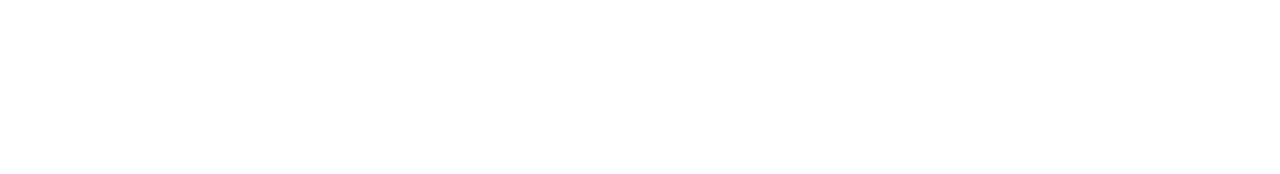
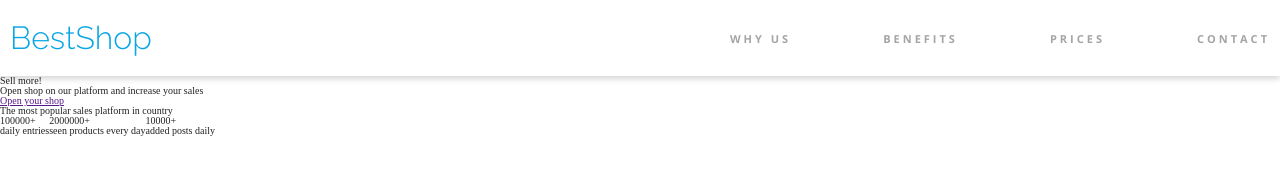
Before and after one commit to sapaqi/BestShop3, a plain HTML site: page index.html in a window 1280 px wide. Drawn offline with nearby package versions, Linux system fonts and the light colour scheme.

Commit message:
Dodanie hedaera

```diff
--- a/css/style.css
+++ b/css/style.css
@@ -16,10 +16,67 @@
     --borderRadiusSmall: 5px;
     --borderRadiusBig: 18px;
 
-
 }
 
+html {
+    font-size: 62.5%;
+}
 
 * {
     box-sizing: border-box;
 }
+
+.container {
+    margin: 0 auto;
+    max-width: var(--containerWidth);
+    display: flex;
+}
+
+header {
+    width: 100%;
+    background: var(--colorWhite) 0 0 no-repeat padding-box;
+    box-shadow: 0 3px 6px #00000029;
+    opacity: 1;
+}
+header .container {
+    justify-content: space-between;
+    align-items: center;
+}
+
+.logotype {
+    font-family: "Raleway", sans-serif;
+    font-weight: 300;
+    font-size: 3.2rem;
+    color: var(--colorPrimary);
+    padding-left: 1rem;
+}
+
+.menu {
+    display: flex;
+    justify-content: flex-end;
+}
+.menu li {
+    padding: 0 3.6rem;
+}
+.menu li:last-child {
+    padding: 0 0 0 3.6rem;
+}
+.menuLink {
+    display: flex;
+    align-items: center;
+    font-family: "Open Sans", sans-serif;
+    font-size: 1.1rem;
+    font-weight: 700;
+    color: var(--colorGrey);
+    text-transform: uppercase;
+    text-decoration: none;
+    letter-spacing: 0.3rem;
+    padding: 0 1rem;
+    height: 7.6rem;
+    border-bottom: 4px solid var(--colorWhite);
+    border-top: 4px solid var(--colorWhite);
+}
+.menuLink:hover {
+    color: var(--colorBlack);
+    border-bottom: 4px solid var(--colorPrimary);
+}
--- a/index.html
+++ b/index.html
@@ -11,5 +11,53 @@
 </head>
 <body>
 
+    <header>
+        <div class="container">
+            <div class="logotype">BestShop</div>
+
+            <nav>
+                <ul class="menu">
+                    <li><a href="" class="menuLink">Why us</a></li>
+                    <li><a href="" class="menuLink">Benefits</a></li>
+                    <li><a href="" class="menuLink">Prices</a></li>
+                    <li><a href="" class="menuLink">Contact</a></li>
+                </ul>
+
+            </nav>
+
+        </div>
+    </header>
+
+    <section class="hero">
+        <h1>Sell more!</h1>
+        <p>Open shop on our platform and increase your sales</p>
+        <a href="" class="buttonPrimary">Open your shop</a>
+    </section>
+
+    <section class="statistics">
+        <h2>The most popular sales platform in country</h2>
+        <div class="container">
+
+            <div class="icon_stat_box">
+                <div class="icon_stat"></div>
+                <h2>100000+</h2>
+                <p>daily entries</p>
+            </div>
+            <div class="icon_stat_box">
+                <div class="icon_stat"></div>
+                <h2>2000000+</h2>
+                <p>seen products every day</p>
+            </div>
+            <div class="icon_stat_box">
+                <div class="icon_stat"></div>
+                <h2>10000+</h2>
+                <p>added posts daily</p>
+            </div>
+
+        </div>
+
+    </section>
+
+
 </body>
 </html>
```
